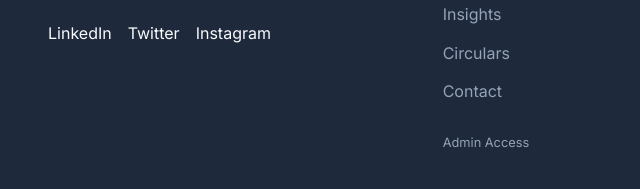
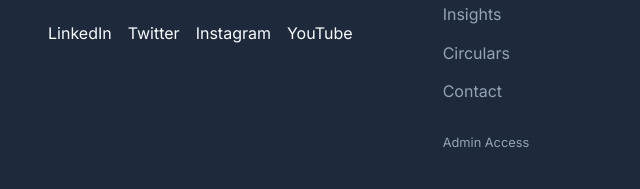
Before and after one commit to AnushkaBhatnagar523/c-suite, a website: page index.html in a window 1280 px wide. Shown: the part 3594-3783 px from the top of the page, 16-656 px from the left. Drawn offline with nearby package versions, Linux system fonts and the light colour scheme.

Commit message:
Update: Added YouTube social link to footer

```diff
--- a/index.html
+++ b/index.html
@@ -145,6 +145,8 @@
                         style="color: var(--text-white); text-decoration: none;">Twitter</a>
                     <a href="https://www.instagram.com/Csuiteofficial/" target="_blank"
                         style="color: var(--text-white); text-decoration: none;">Instagram</a>
+                    <a href="https://youtube.com/@csuiteinc?si=KyEv64qcUpmcDVGy" target="_blank"
+                        style="color: var(--text-white); text-decoration: none;">YouTube</a>
                 </div>
             </div>
 
```
